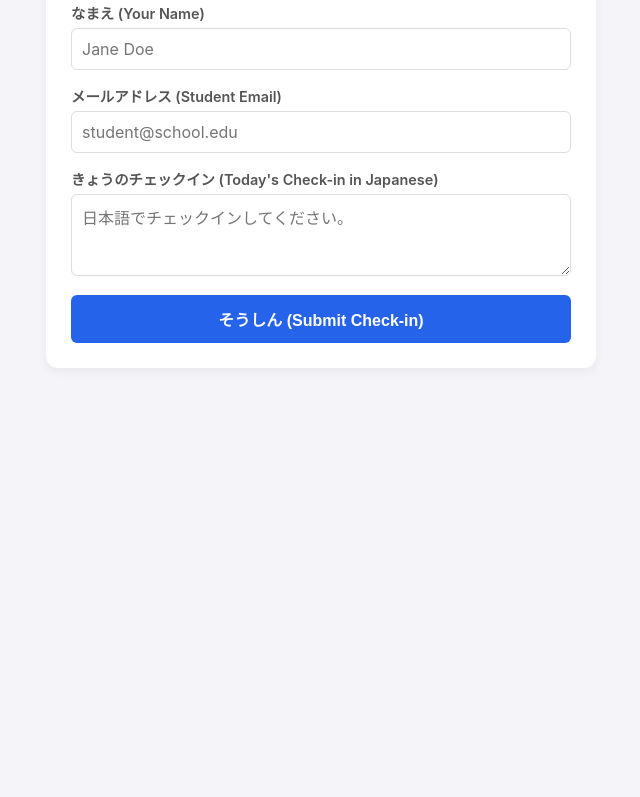
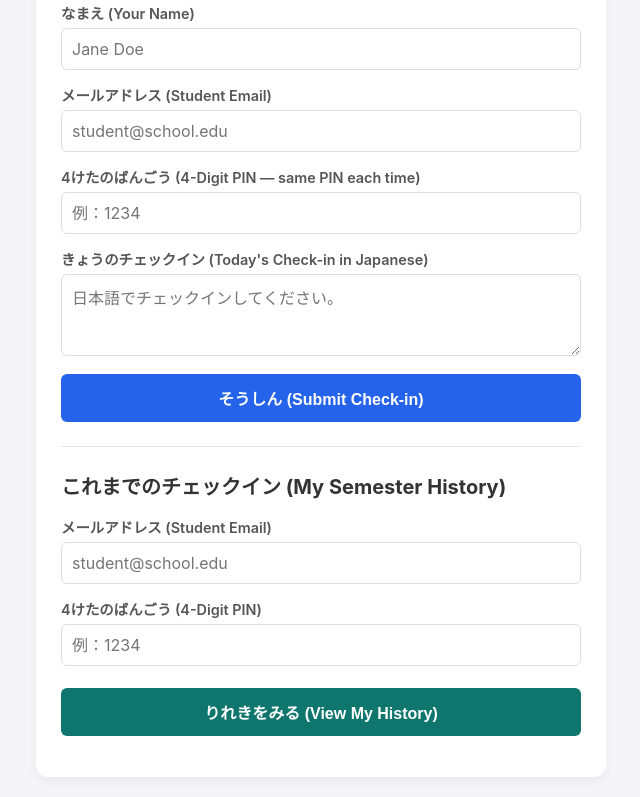
Before and after one commit to ncaavipp/language-checkin, a plain HTML site: page index.html in a window 1280 px wide. Shown: the part 89-886 px from the top of the page, without its empty margins (319-959 px from the left). Before the commit the page ends 800 px from the top, so only its background shows below. Drawn offline with Linux system fonts and the light colour scheme.

Commit message:
Update index.html

```diff
--- a/index.html
+++ b/index.html
@@ -3,24 +3,33 @@
 <head>
     <meta charset="UTF-8">
     <meta name="viewport" content="width=device-width, initial-scale=1.0">
-    <title>毎日チェックイン (Daily Language Check-in)</title>
+    <title>毎日チェックイン (Daily Check-in)</title>
     <style>
         body { font-family: "Hiragino Kaku Gothic ProN", "Yu Gothic", Meiryo, -apple-system, BlinkMacSystemFont, "Segoe UI", Roboto, sans-serif; background: #f4f4f9; margin: 0; padding: 20px; display: flex; justify-content: center; }
-        .container { background: white; padding: 25px; border-radius: 12px; box-shadow: 0 4px 10px rgba(0,0,0,0.05); width: 100%; max-width: 500px; }
+        .container { background: white; padding: 25px; border-radius: 12px; box-shadow: 0 4px 10px rgba(0,0,0,0.05); width: 100%; max-width: 520px; }
         h2 { color: #333; margin-top: 0; font-size: 1.25rem; }
-        .form-group { margin-bottom: 15px; }
+        .form-group { margin-bottom: 14px; }
         label { display: block; margin-bottom: 5px; font-weight: 600; font-size: 0.9rem; color: #555; }
         input, textarea { width: 100%; padding: 10px; border: 1px solid #ddd; border-radius: 6px; box-sizing: border-box; font-size: 1rem; font-family: inherit; }
         button { background: #2563eb; color: white; border: none; padding: 12px; width: 100%; border-radius: 6px; font-size: 1rem; font-weight: 600; cursor: pointer; }
         button:hover { background: #1d4ed8; }
-        #response-box { margin-top: 20px; padding: 15px; background: #eff6ff; border: 1px solid #bfdbfe; border-radius: 6px; display: none; color: #1e40af; }
+        button:disabled { background: #94a3b8; cursor: not-allowed; }
+        .secondary-btn { background: #0f766e; margin-top: 8px; }
+        .secondary-btn:hover { background: #115e59; }
+        #response-box { margin-top: 16px; padding: 14px; background: #eff6ff; border: 1px solid #bfdbfe; border-radius: 6px; display: none; color: #1e40af; font-size: 0.95rem; }
+        hr { border: none; border-top: 1px solid #e5e7eb; margin: 24px 0; }
+        #history-list { margin-top: 16px; max-height: 420px; overflow-y: auto; display: flex; flex-direction: column; gap: 12px; }
+        .history-card { border: 1px solid #e2e8f0; border-radius: 8px; padding: 12px 14px; background: #f8fafc; }
+        .history-date { font-size: 0.8rem; color: #64748b; margin-bottom: 6px; font-weight: 600; }
+        .history-student { font-size: 0.95rem; color: #1e293b; margin-bottom: 8px; white-space: pre-wrap; }
+        .history-reply { font-size: 0.95rem; color: #1e40af; background: #eff6ff; padding: 8px 10px; border-radius: 6px; border-left: 3px solid #2563eb; white-space: pre-wrap; }
+        .count-badge { font-size: 0.9rem; font-weight: 600; color: #0f766e; margin-top: 12px; }
     </style>
 </head>
 <body>
     <div class="container">
         <h2>毎日チェックイン (Daily Check-in)</h2>
-        <!-- target="hidden_iframe" prevents page reloads and CORS blocks -->
-        <form id="checkinForm" method="POST" target="hidden_iframe">
+        <form id="checkinForm">
             <div class="form-group">
                 <label for="name">なまえ (Your Name)</label>
                 <input type="text" id="name" name="name" required placeholder="Jane Doe">
@@ -30,16 +39,32 @@
                 <input type="email" id="email" name="email" required placeholder="student@school.edu">
             </div>
             <div class="form-group">
+                <label for="pin">4けたのばんごう (4-Digit PIN — same PIN each time)</label>
+                <input type="text" id="pin" name="pin" maxlength="4" pattern="\d{4}" required placeholder="例：1234">
+            </div>
+            <div class="form-group">
                 <label for="message">きょうのチェックイン (Today's Check-in in Japanese)</label>
                 <textarea id="message" name="message" rows="3" required placeholder="日本語でチェックインしてください。"></textarea>
             </div>
             <button type="submit" id="submitBtn">そうしん (Submit Check-in)</button>
         </form>
         <div id="response-box"></div>
+
+        <hr>
+
+        <h2>これまでのチェックイン (My Semester History)</h2>
+        <div class="form-group">
+            <label for="lookupEmail">メールアドレス (Student Email)</label>
+            <input type="email" id="lookupEmail" placeholder="student@school.edu">
+        </div>
+        <div class="form-group">
+            <label for="lookupPin">4けたのばんごう (4-Digit PIN)</label>
+            <input type="text" id="lookupPin" maxlength="4" placeholder="例：1234">
+        </div>
+        <button type="button" id="historyBtn" class="secondary-btn">りれきをみる (View My History)</button>
+        <div id="historyCount" class="count-badge"></div>
+        <div id="history-list"></div>
     </div>
-
-    <!-- Hidden iframe to catch the backend response silently -->
-    <iframe name="hidden_iframe" id="hidden_iframe" style="display:none;"></iframe>
 
     <script src="script.js"></script>
 </body>
```
